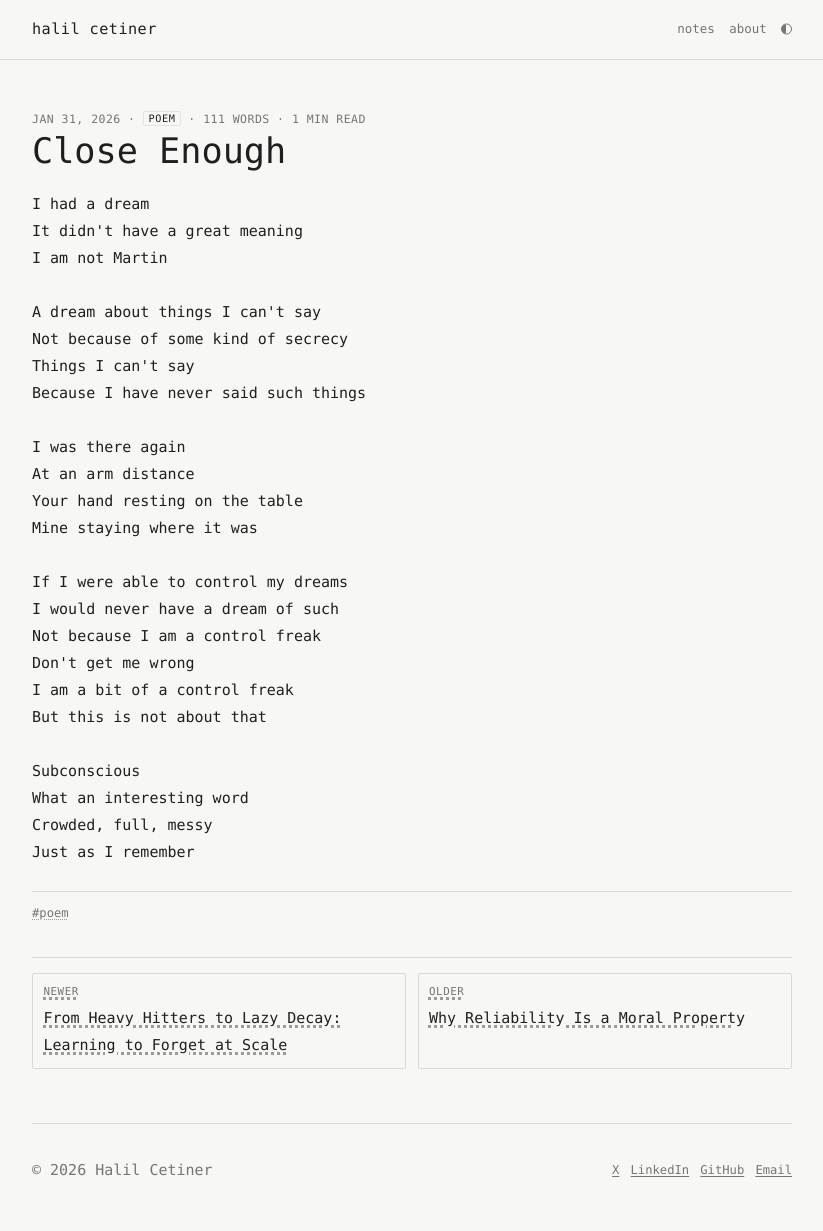
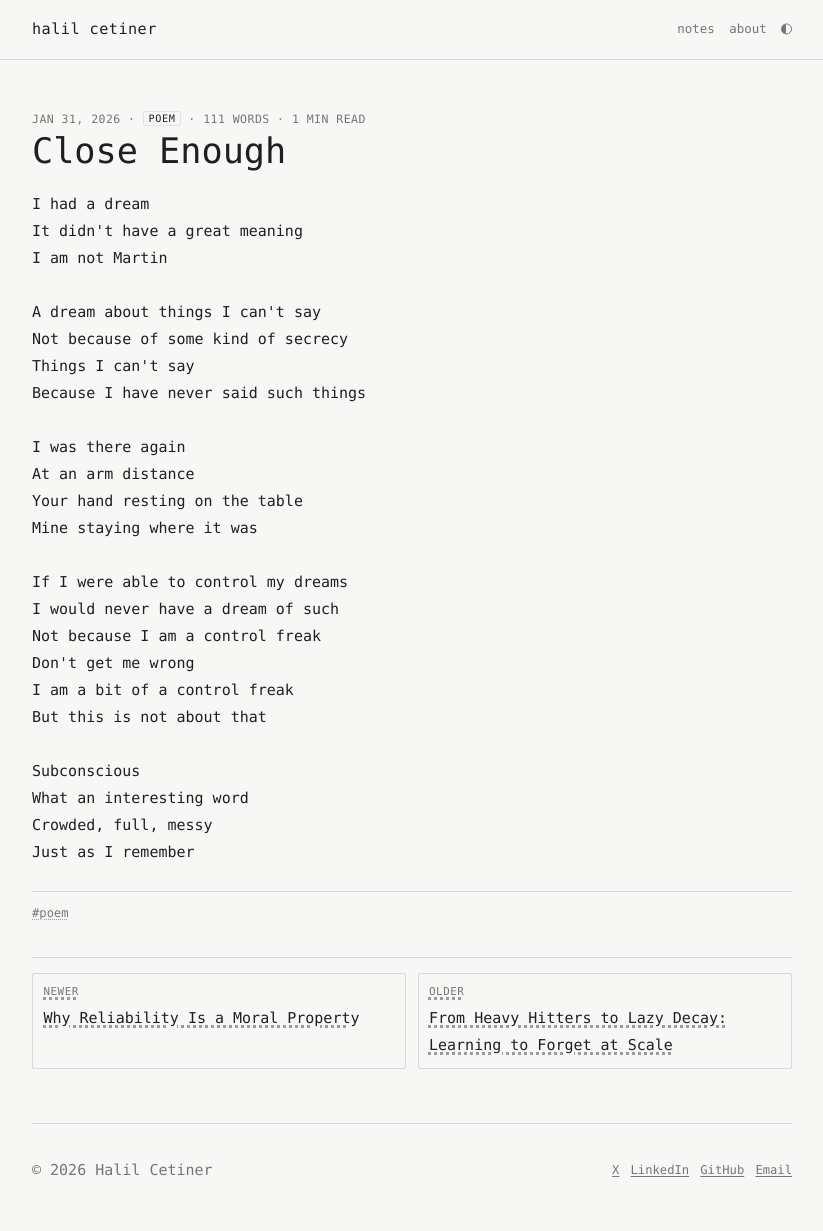
Before and after one commit to bayneri/halil.cetiner.me, a Jekyll site: the page built from _posts/notes/2026-01-31-close-enough.md, in a window 1280 px wide. Shown: the whole page, without its empty margins (228-1051 px from the left). Built offline with Jekyll 4.4.1, drawn with Linux system fonts in a browser that asks for light colours.

Commit message:
fix(notes): correct newer/older post navigation

```diff
--- a/_layouts/post.html
+++ b/_layouts/post.html
@@ -28,10 +28,10 @@ layout: default
   </section>
 
   <nav class="post-nav" aria-label="Note navigation">
-    {% if page.previous.url %}
-      <a class="post-nav-link post-nav-newer" href="{{ page.previous.url | relative_url }}">
+    {% if page.next.url %}
+      <a class="post-nav-link post-nav-newer" href="{{ page.next.url | relative_url }}">
         <span class="post-nav-label">newer</span>
-        <span>{{ page.previous.title }}</span>
+        <span>{{ page.next.title }}</span>
       </a>
     {% else %}
       <span class="post-nav-link is-disabled">
@@ -40,10 +40,10 @@ layout: default
       </span>
     {% endif %}
 
-    {% if page.next.url %}
-      <a class="post-nav-link post-nav-older" href="{{ page.next.url | relative_url }}">
+    {% if page.previous.url %}
+      <a class="post-nav-link post-nav-older" href="{{ page.previous.url | relative_url }}">
         <span class="post-nav-label">older</span>
-        <span>{{ page.next.title }}</span>
+        <span>{{ page.previous.title }}</span>
       </a>
     {% else %}
       <span class="post-nav-link is-disabled">
```
